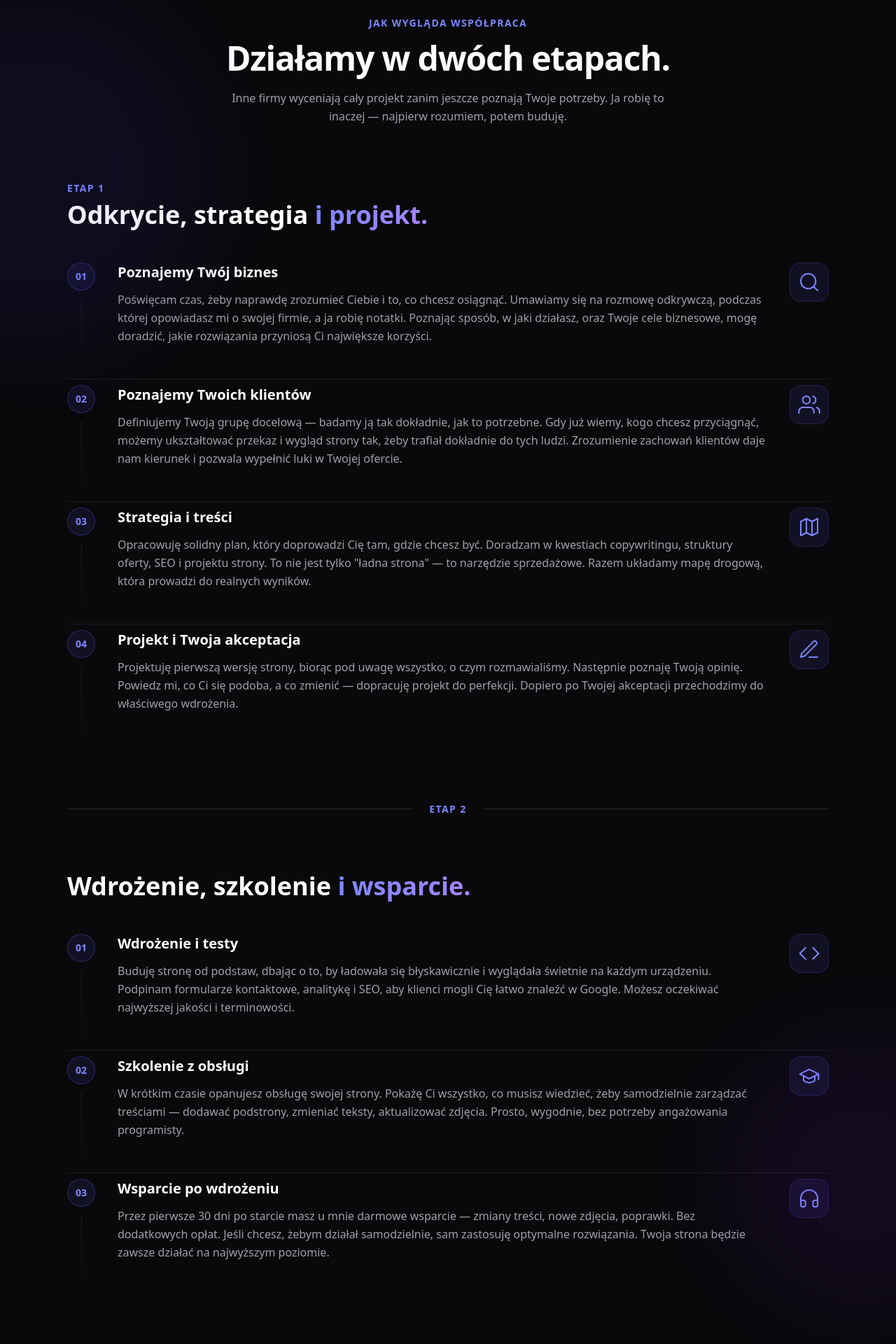
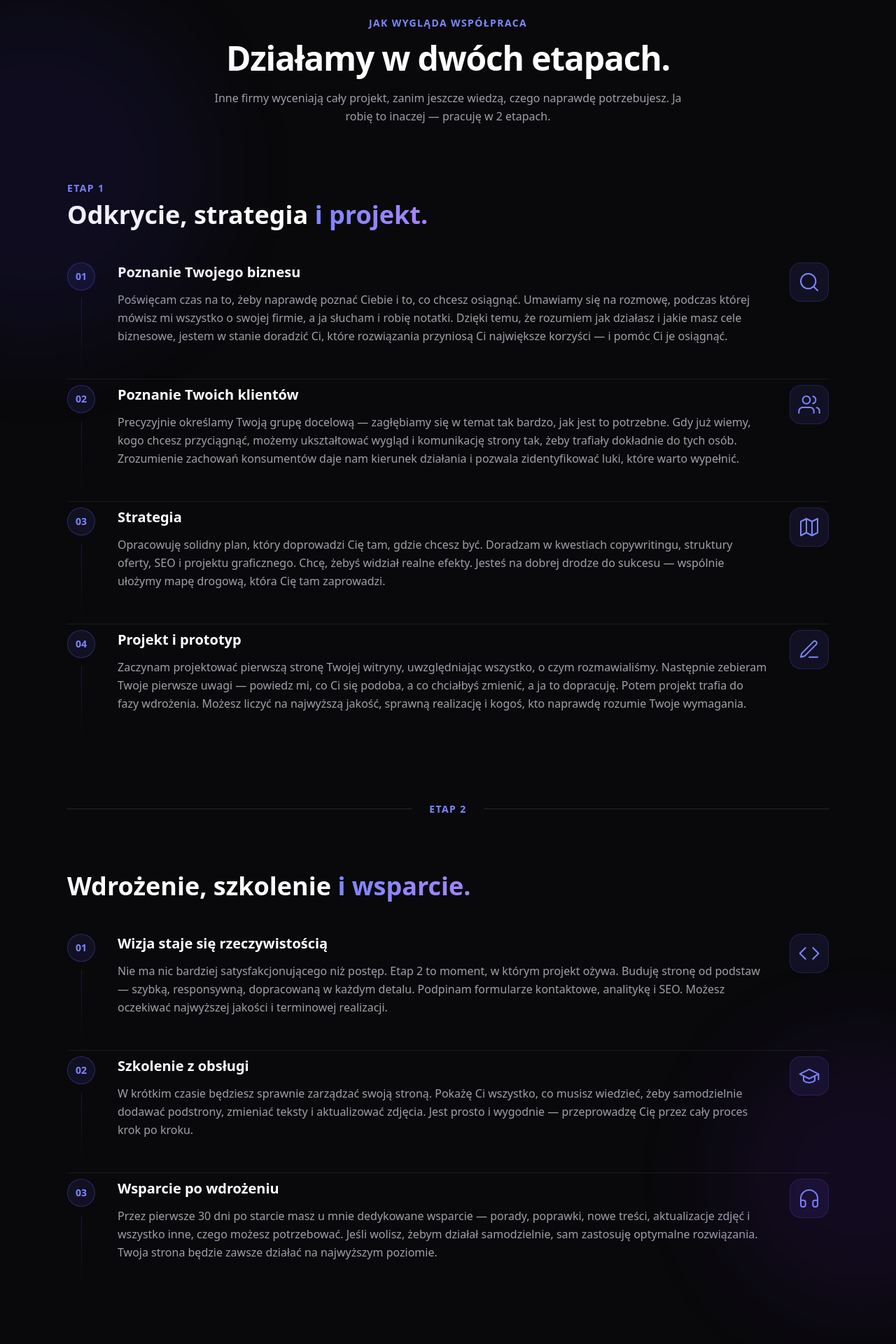
Before and after one commit to zombinator1/ZombiStackPortfolio, a Next.js app: page / in a window 1280 px wide. Shown: the part 2720-4640 px from the top of the page at 70% size. Built offline with nearby package versions, Linux system fonts and the light colour scheme; no server answers.

Commit message:
feat: update process-steps copy — paraphrase of alwaysfresh structure, translated to Polish

```diff
--- a/src/components/marketing/process-steps.tsx
+++ b/src/components/marketing/process-steps.tsx
@@ -73,30 +73,30 @@ function IconHeadset() {
 const stage1 = [
   {
     id: 's1-1',
-    title: 'Poznajemy Twój biznes',
+    title: 'Poznanie Twojego biznesu',
     description:
-      'Poświęcam czas, żeby naprawdę zrozumieć Ciebie i to, co chcesz osiągnąć. Umawiamy się na rozmowę odkrywczą, podczas której opowiadasz mi o swojej firmie, a ja robię notatki. Poznając sposób, w jaki działasz, oraz Twoje cele biznesowe, mogę doradzić, jakie rozwiązania przyniosą Ci największe korzyści.',
+      'Poświęcam czas na to, żeby naprawdę poznać Ciebie i to, co chcesz osiągnąć. Umawiamy się na rozmowę, podczas której mówisz mi wszystko o swojej firmie, a ja słucham i robię notatki. Dzięki temu, że rozumiem jak działasz i jakie masz cele biznesowe, jestem w stanie doradzić Ci, które rozwiązania przyniosą Ci największe korzyści — i pomóc Ci je osiągnąć.',
     icon: <IconSearch />,
   },
   {
     id: 's1-2',
-    title: 'Poznajemy Twoich klientów',
+    title: 'Poznanie Twoich klientów',
     description:
-      'Definiujemy Twoją grupę docelową — badamy ją tak dokładnie, jak to potrzebne. Gdy już wiemy, kogo chcesz przyciągnąć, możemy ukształtować przekaz i wygląd strony tak, żeby trafiał dokładnie do tych ludzi. Zrozumienie zachowań klientów daje nam kierunek i pozwala wypełnić luki w Twojej ofercie.',
+      'Precyzyjnie określamy Twoją grupę docelową — zagłębiamy się w temat tak bardzo, jak jest to potrzebne. Gdy już wiemy, kogo chcesz przyciągnąć, możemy ukształtować wygląd i komunikację strony tak, żeby trafiały dokładnie do tych osób. Zrozumienie zachowań konsumentów daje nam kierunek działania i pozwala zidentyfikować luki, które warto wypełnić.',
     icon: <IconUsers />,
   },
   {
     id: 's1-3',
-    title: 'Strategia i treści',
+    title: 'Strategia',
     description:
-      'Opracowuję solidny plan, który doprowadzi Cię tam, gdzie chcesz być. Doradzam w kwestiach copywritingu, struktury oferty, SEO i projektu strony. To nie jest tylko "ładna strona" — to narzędzie sprzedażowe. Razem układamy mapę drogową, która prowadzi do realnych wyników.',
+      'Opracowuję solidny plan, który doprowadzi Cię tam, gdzie chcesz być. Doradzam w kwestiach copywritingu, struktury oferty, SEO i projektu graficznego. Chcę, żebyś widział realne efekty. Jesteś na dobrej drodze do sukcesu — wspólnie ułożymy mapę drogową, która Cię tam zaprowadzi.',
     icon: <IconMap />,
   },
   {
     id: 's1-4',
-    title: 'Projekt i Twoja akceptacja',
+    title: 'Projekt i prototyp',
     description:
-      'Projektuję pierwszą wersję strony, biorąc pod uwagę wszystko, o czym rozmawialiśmy. Następnie poznaję Twoją opinię. Powiedz mi, co Ci się podoba, a co zmienić — dopracuję projekt do perfekcji. Dopiero po Twojej akceptacji przechodzimy do właściwego wdrożenia.',
+      'Zaczynam projektować pierwszą stronę Twojej witryny, uwzględniając wszystko, o czym rozmawialiśmy. Następnie zebieram Twoje pierwsze uwagi — powiedz mi, co Ci się podoba, a co chciałbyś zmienić, a ja to dopracuję. Potem projekt trafia do fazy wdrożenia. Możesz liczyć na najwyższą jakość, sprawną realizację i kogoś, kto naprawdę rozumie Twoje wymagania.',
     icon: <IconPencil />,
   },
 ];
@@ -104,23 +104,23 @@ const stage1 = [
 const stage2 = [
   {
     id: 's2-1',
-    title: 'Wdrożenie i testy',
+    title: 'Wizja staje się rzeczywistością',
     description:
-      'Buduję stronę od podstaw, dbając o to, by ładowała się błyskawicznie i wyglądała świetnie na każdym urządzeniu. Podpinam formularze kontaktowe, analitykę i SEO, aby klienci mogli Cię łatwo znaleźć w Google. Możesz oczekiwać najwyższej jakości i terminowości.',
+      'Nie ma nic bardziej satysfakcjonującego niż postęp. Etap 2 to moment, w którym projekt ożywa. Buduję stronę od podstaw — szybką, responsywną, dopracowaną w każdym detalu. Podpinam formularze kontaktowe, analitykę i SEO. Możesz oczekiwać najwyższej jakości i terminowej realizacji.',
     icon: <IconCode />,
   },
   {
     id: 's2-2',
     title: 'Szkolenie z obsługi',
     description:
-      'W krótkim czasie opanujesz obsługę swojej strony. Pokażę Ci wszystko, co musisz wiedzieć, żeby samodzielnie zarządzać treściami — dodawać podstrony, zmieniać teksty, aktualizować zdjęcia. Prosto, wygodnie, bez potrzeby angażowania programisty.',
+      'W krótkim czasie będziesz sprawnie zarządzać swoją stroną. Pokażę Ci wszystko, co musisz wiedzieć, żeby samodzielnie dodawać podstrony, zmieniać teksty i aktualizować zdjęcia. Jest prosto i wygodnie — przeprowadzę Cię przez cały proces krok po kroku.',
     icon: <IconGraduate />,
   },
   {
     id: 's2-3',
     title: 'Wsparcie po wdrożeniu',
     description:
-      'Przez pierwsze 30 dni po starcie masz u mnie darmowe wsparcie — zmiany treści, nowe zdjęcia, poprawki. Bez dodatkowych opłat. Jeśli chcesz, żebym działał samodzielnie, sam zastosuję optymalne rozwiązania. Twoja strona będzie zawsze działać na najwyższym poziomie.',
+      'Przez pierwsze 30 dni po starcie masz u mnie dedykowane wsparcie — porady, poprawki, nowe treści, aktualizacje zdjęć i wszystko inne, czego możesz potrzebować. Jeśli wolisz, żebym działał samodzielnie, sam zastosuję optymalne rozwiązania. Twoja strona będzie zawsze działać na najwyższym poziomie.',
     icon: <IconHeadset />,
   },
 ];
@@ -182,7 +182,7 @@ export function ProcessSteps() {
             Działamy w&nbsp;dwóch etapach.
           </h2>
           <p className="mx-auto mt-5 max-w-2xl text-base leading-relaxed text-zinc-400">
-            Inne firmy wyceniają cały projekt zanim jeszcze poznają Twoje potrzeby. Ja robię to inaczej — najpierw rozumiem, potem buduję.
+            Inne firmy wyceniają cały projekt, zanim jeszcze wiedzą, czego naprawdę potrzebujesz. Ja robię to inaczej — pracuję w 2 etapach.
           </p>
         </div>
 
```
